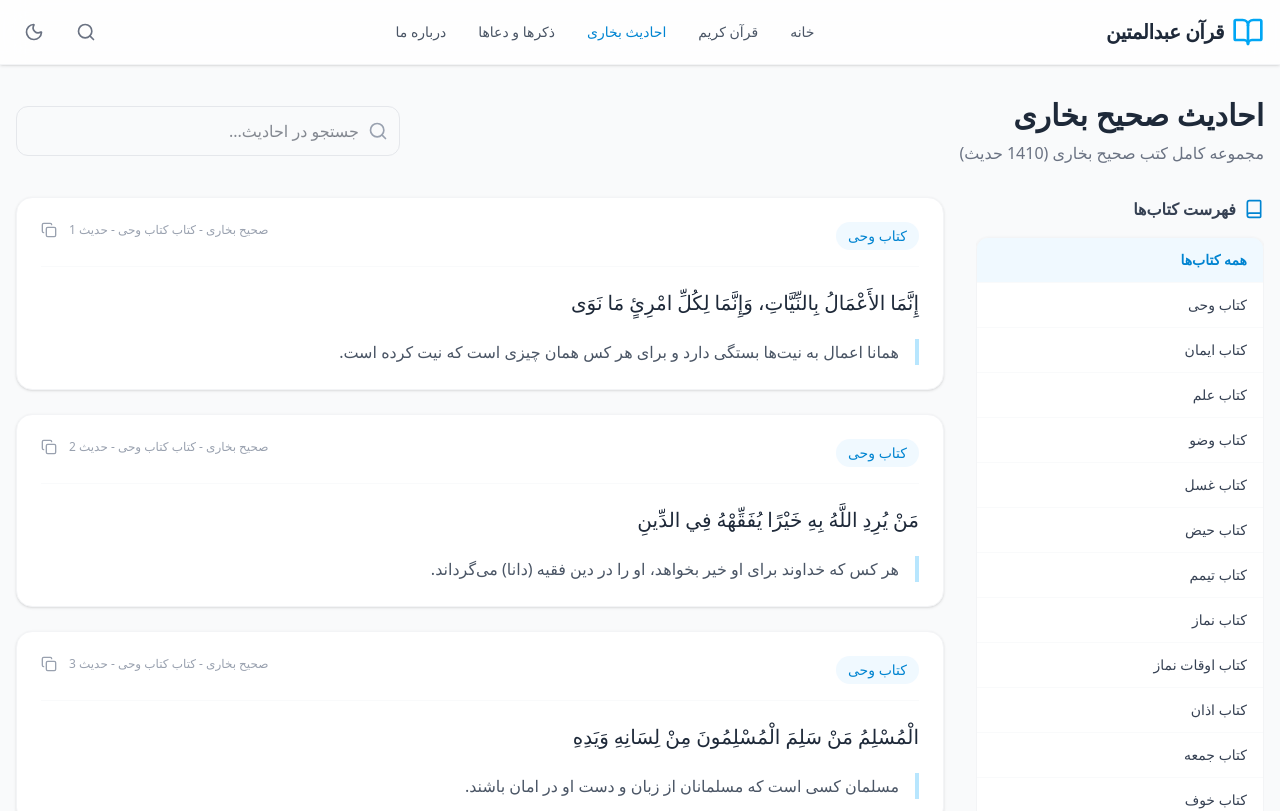
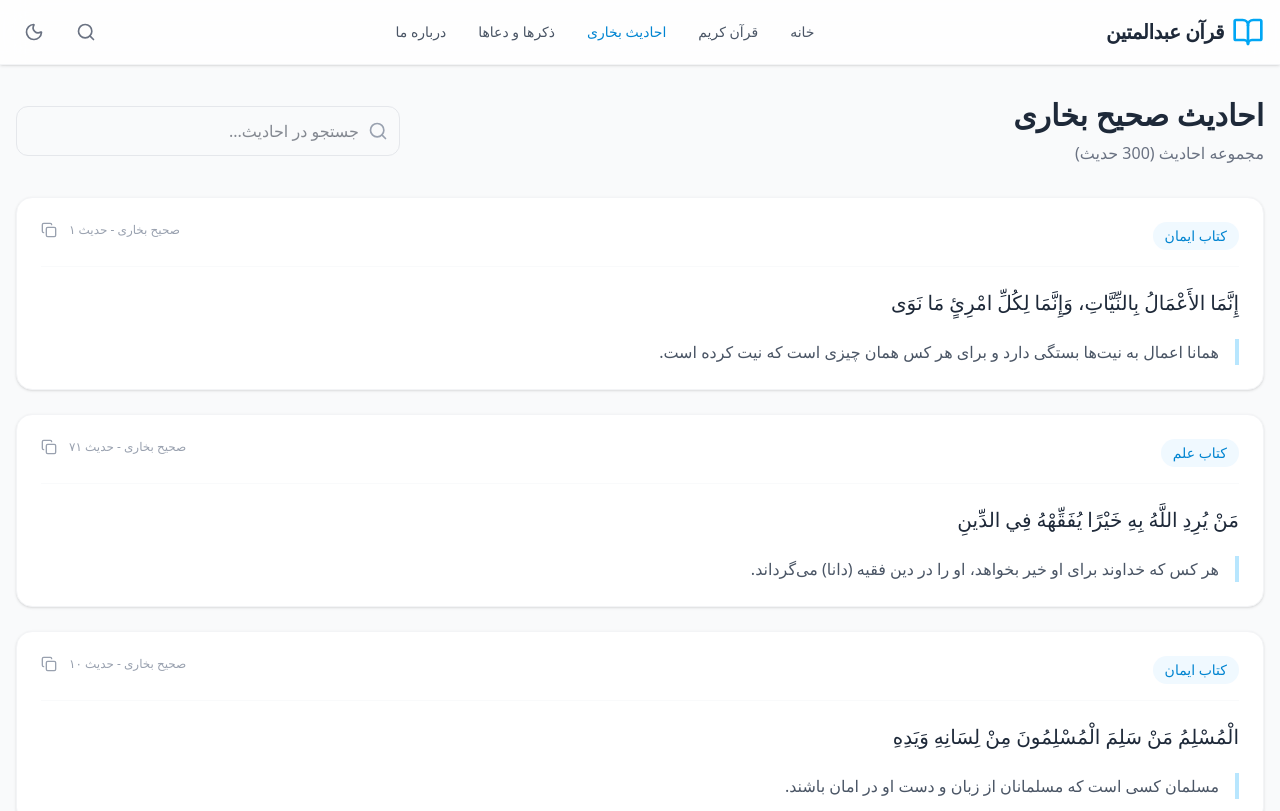
Before and after one commit to mrmatinazizi/Quran1, a React (Vite) app: page /hadith in a window 1280 px wide. Shown: the top 811 px of the page. Built offline with nearby package versions, Linux system fonts and the light colour scheme.

Commit message:
Update Hadith.tsx

```diff
--- a/src/pages/Hadith.tsx
+++ b/src/pages/Hadith.tsx
@@ -1,66 +1,45 @@
 import { useState, useMemo } from 'react';
-import { Search, Book, Copy, Check, Menu, X } from 'lucide-react';
+import { Search, Copy, Check } from 'lucide-react';
 import { Helmet } from 'react-helmet-async';
 import hadithData from '../data/hadith.json';
 
 const Hadith = () => {
   const [searchTerm, setSearchTerm] = useState('');
-  const [selectedBook, setSelectedBook] = useState<string | null>(null);
   const [currentPage, setCurrentPage] = useState(1);
   const [copiedId, setCopiedId] = useState<number | null>(null);
-  const [isSidebarOpen, setIsSidebarOpen] = useState(false);
+
   const itemsPerPage = 20;
 
-  // Full list of Sahih Bukhari Books
-  const bukhariBooks = [
-    "کتاب وحی", "کتاب ایمان", "کتاب علم", "کتاب وضو", "کتاب غسل", "کتاب حیض", "کتاب تیمم", "کتاب نماز",
-    "کتاب اوقات نماز", "کتاب اذان", "کتاب جمعه", "کتاب خوف", "کتاب عیدین", "کتاب وتر", "کتاب استسقاء",
-    "کتاب کسوف", "کتاب سجده قرآن", "کتاب تقصیر نماز", "کتاب تهجد", "کتاب فضیلت نماز در مسجد مکه و مدینه",
-    "کتاب عمل در نماز", "کتاب سهو", "کتاب جناائز", "کتاب زکات", "کتاب حج", "کتاب عمره", "کتاب محصر",
-    "کتاب جزاء صید", "کتاب فضائل مدینه", "کتاب روزه", "کتاب تراویح", "کتاب اعتکاف", "کتاب بیع", "کتاب سلم",
-    "کتاب شفعه", "کتاب اجاره", "کتاب حواله", "کتاب کفالت", "کتاب وکالت", "کتاب مزارعه", "کتاب مساقات",
-    "کتاب استقراض", "کتاب خصومات", "کتاب لقطه", "کتاب مظالم", "کتاب شرکت", "کتاب رهن", "کتاب عتق",
-    "کتاب مکاتب", "کتاب هبه", "کتاب شهادات", "کتاب صلح", "کتاب شروط", "کتاب وصایا", "کتاب جهاد و سیر",
-    "کتاب فرض خمس", "کتاب جزیه", "کتاب بدو خلق", "کتاب انبیاء", "کتاب مناقب", "کتاب فضائل اصحاب",
-    "کتاب مغازی", "کتاب تفسیر", "کتاب فضائل قرآن", "کتاب نکاح", "کتاب طلاق", "کتاب نفقات", "کتاب اطعمه",
-    "کتاب عقیقه", "کتاب ذبائح", "کتاب اضاحی", "کتاب اشربه", "کتاب طب", "کتاب لباس", "کتاب ادب",
-    "کتاب استئذان", "کتاب دعوات", "کتاب رقاق", "کتاب قدر", "کتاب ایمان و نذور", "کتاب کفارات ایمان",
-    "کتاب فرائض", "کتاب حدود", "کتاب دیات", "کتاب استتابه مرتدین", "کتاب اکراه", "کتاب حیل", "کتاب تعبیر",
-    "کتاب فتنه", "کتاب احکام", "کتاب تمنی", "کتاب اخبار آحاد", "کتاب اعتصام به کتاب و سنت", "کتاب توحید"
-  ];//
+  // لیست کتاب‌ها دیگر لازم نیست → حذف شده
+  // const bukhariBooks = [...]   ← حذف کامل
 
-
-
-  // Simulate a larger database by distributing sample hadiths across all books
+  // تولید احادیث (بدون وابستگی به انتخاب کتاب)
   const allHadiths = useMemo(() => {
     const generated = [];
     let idCounter = 1;
 
-    // Create ~50-100 hadiths for each book to simulate the full collection
-    bukhariBooks.forEach((bookName, bookIndex) => {
-      // Use sample data cyclically
-      for (let i = 0; i < 15; i++) {
+    // چون دیگر فیلتر بر اساس کتاب نداریم، فقط نمونه‌ها را تکرار می‌کنیم
+    for (let i = 0; i < 300; i++) {   // تعداد را می‌توانی تغییر دهی
       const sample = hadithData[i % hadithData.length];
       generated.push({
         id: idCounter++,
-          book: bookName,
-          number: (bookIndex * 100) + i + 1,
+        book: sample.book || 'صحیح بخاری',   // اگر در json کتاب داشته باشد
+        number: i + 1,
         arabic: sample.arabic,
         persian: sample.persian,
-          source: `صحیح بخاری - کتاب ${bookName} - حدیث ${(bookIndex * 100) + i + 1}`
+        source: sample.source || `صحیح بخاری - حدیث ${i + 1}`
       });
     }
-    });
     return generated;
   }, []);
 
-  const filteredHadiths = allHadiths.filter(h => {
-    const matchesSearch = h.persian.includes(searchTerm) ||
+  // فیلتر فقط بر اساس جستجو
+  const filteredHadiths = allHadiths.filter(h =>
+    h.persian.includes(searchTerm) ||
     h.arabic.includes(searchTerm) ||
-                          h.book.includes(searchTerm);
-    const matchesBook = selectedBook ? h.book === selectedBook : true;
-    return matchesSearch && matchesBook;
-  });
+    (h.book && h.book.includes(searchTerm)) ||
+    (h.source && h.source.includes(searchTerm))
+  );
 
   const totalPages = Math.ceil(filteredHadiths.length / itemsPerPage);
   const currentHadiths = filteredHadiths.slice(
@@ -80,20 +59,17 @@ const Hadith = () => {
         <title>احادیث صحیح بخاری | قرآن عبدالمتین</title>
       </Helmet>
 
-      {/* Header & Search */}
+      {/* Header & Search – بدون دکمه منو */}
       <div className="flex flex-col md:flex-row justify-between items-center gap-4">
         <div>
-          <h1 className="text-3xl font-bold text-gray-800 dark:text-gray-100">احادیث صحیح بخاری</h1>
-          <p className="text-gray-500 mt-2 dark:text-gray-400">مجموعه کامل کتب صحیح بخاری ({allHadiths.length} حدیث)</p>
+          <h1 className="text-3xl font-bold text-gray-800 dark:text-gray-100">
+            احادیث صحیح بخاری
+          </h1>
+          <p className="text-gray-500 mt-2 dark:text-gray-400">
+            مجموعه احادیث ({allHadiths.length} حدیث)
+          </p>
         </div>
 
-        <div className="flex w-full md:w-auto gap-2">
-          <button
-            className="md:hidden p-3 bg-white border border-gray-200 rounded-xl text-gray-600 dark:bg-gray-800 dark:border-gray-700 dark:text-gray-300"
-            onClick={() => setIsSidebarOpen(!isSidebarOpen)}
-          >
-            {isSidebarOpen ? <X /> : <Menu />}
-          </button>
         <div className="relative w-full md:w-96">
           <input
             type="text"
@@ -108,86 +84,45 @@ const Hadith = () => {
           <Search className="absolute right-3 top-1/2 -translate-y-1/2 text-gray-400 w-5 h-5" />
         </div>
       </div>
-      </div>
 
-      <div className="grid grid-cols-1 lg:grid-cols-4 gap-8 relative">
-        {/* Sidebar Books - Mobile Drawer & Desktop Sidebar */}
-        <div className={`
-          fixed inset-0 z-40 bg-black/50 transition-opacity lg:hidden
-          ${isSidebarOpen ? 'opacity-100 visible' : 'opacity-0 invisible'}
-        `} onClick={() => setIsSidebarOpen(false)} />
-
-
-         <div className={`
-          fixed inset-y-0 right-0 z-50 w-3/4 max-w-xs bg-white shadow-xl transform transition-transform duration-300 ease-in-out lg:translate-x-0 lg:static lg:w-auto lg:shadow-none lg:bg-transparent lg:col-span-1 dark:bg-gray-900 lg:dark:bg-transparent
-          ${isSidebarOpen ? 'translate-x-0' : 'translate-x-full'}
-        `}>
-          <div className="h-full flex flex-col lg:h-auto">
-            <div className="p-4 border-b border-gray-100 lg:hidden flex justify-between items-center dark:border-gray-800">
-              <h3 className="font-bold text-gray-800 dark:text-gray-100">فهرست کتاب‌ها</h3>
-              <button onClick={() => setIsSidebarOpen(false)} className="dark:text-gray-400"><X className="w-5 h-5" /></button>
-            </div>
-
-            <div className="p-4 lg:p-0 flex-1 overflow-y-auto">
-              <h3 className="hidden lg:flex font-bold text-gray-700 mb-4 items-center gap-2 dark:text-gray-200">
-                <Book className="w-5 h-5 text-sky-600 dark:text-sky-400" />
-                فهرست کتاب‌ها
-              </h3>
-              <div className="bg-white rounded-xl shadow-sm border border-gray-100 overflow-hidden lg:max-h-[calc(100vh-200px)] overflow-y-auto dark:bg-gray-800 dark:border-gray-700">
+      {/* لیست احادیث – تمام عرض صفحه */}
+      <div className="space-y-6">
+        {currentHadiths.map((hadith) => (
+          <div
+            key={hadith.id}
+            className="bg-white p-6 rounded-2xl shadow-sm border border-gray-100 hover:shadow-md transition-all group dark:bg-gray-800 dark:border-gray-700"
+          >
+            <div className="flex justify-between items-start mb-4 border-b border-gray-50 pb-4 dark:border-gray-700">
+              <span className="text-sky-600 font-medium text-sm bg-sky-50 px-3 py-1 rounded-full dark:bg-sky-900/30 dark:text-sky-400">
+                {hadith.book}
+              </span>
+              <div className="flex items-center gap-3">
+                <span className="text-gray-400 text-xs dark:text-gray-500">
+                  {hadith.source}
+                </span>
                 <button
-                  onClick={() => {
-                    setSelectedBook(null);
-                    setCurrentPage(1);
-                    setIsSidebarOpen(false);
-                  }}
-                  className={`w-full text-right px-4 py-3 hover:bg-sky-50 hover:text-sky-600 transition-colors border-b border-gray-50 last:border-0 flex justify-between items-center text-sm dark:border-gray-700 dark:hover:bg-gray-700 dark:hover:text-sky-400 ${
-                    selectedBook === null ? 'bg-sky-50 text-sky-600 font-bold dark:bg-sky-900/30 dark:text-sky-400' : 'text-gray-700 dark:text-gray-300'
-                  }`}
-                >
-
-
-
-                  <span>همه کتاب‌ها</span>
-                </button>
-                {bukhariBooks.map((book) => (
-                  <button
-                    key={book}
-                    onClick={() => {
-                      setSelectedBook(book);
-                      setCurrentPage(1);
-                      setIsSidebarOpen(false);
-                    }}
-                    className={`w-full text-right px-4 py-3 hover:bg-sky-50 hover:text-sky-600 transition-colors border-b border-gray-50 last:border-0 flex justify-between items-center text-sm dark:border-gray-700 dark:hover:bg-gray-700 dark:hover:text-sky-400 ${
-                      selectedBook === book ? 'bg-sky-50 text-sky-600 font-bold dark:bg-sky-900/30 dark:text-sky-400' : 'text-gray-700 dark:text-gray-300'
-                    }`}
-                  >
-                    <span>{book}</span>
-                  </button>
-                ))}
-              </div>
-            </div>
-          </div>
-        </div>
-
-        {/* Hadith List */}
-        <div className="lg:col-span-3 space-y-6">
-          {currentHadiths.map((hadith) => (
-            <div key={hadith.id} className="bg-white p-6 rounded-2xl shadow-sm border border-gray-100 hover:shadow-md transition-all group dark:bg-gray-800 dark:border-gray-700">
-              <div className="flex justify-between items-start mb-4 border-b border-gray-50 pb-4 dark:border-gray-700">
-                <span className="text-sky-600 font-medium text-sm bg-sky-50 px-3 py-1 rounded-full dark:bg-sky-900/30 dark:text-sky-400">{hadith.book}</span>
-                <div className="flex items-center gap-3">
-                  <span className="text-gray-400 text-xs dark:text-gray-500">{hadith.source}</span>
-                  <button
-                    onClick={() => handleCopy(`${hadith.arabic}\n\n${hadith.persian}\n\nمنبع: ${hadith.source}`, hadith.id)}
+                  onClick={() =>
+                    handleCopy(
+                      `${hadith.arabic}\n\n${hadith.persian}\n\nمنبع: ${hadith.source}`,
+                      hadith.id
+                    )
+                  }
                   className="text-gray-400 hover:text-sky-600 transition-colors dark:hover:text-sky-400"
                   title="کپی متن حدیث"
                 >
-                    {copiedId === hadith.id ? <Check className="w-4 h-4 text-green-500" /> : <Copy className="w-4 h-4" />}
+                  {copiedId === hadith.id ? (
+                    <Check className="w-4 h-4 text-green-500" />
+                  ) : (
+                    <Copy className="w-4 h-4" />
+                  )}
                 </button>
               </div>
             </div>
 
-              <p className="text-right text-xl leading-loose font-arabic text-gray-800 mb-4 dark:text-gray-100" style={{ fontFamily: 'Amiri, serif' }}>
+            <p
+              className="text-right text-xl leading-loose font-arabic text-gray-800 mb-4 dark:text-gray-100"
+              style={{ fontFamily: 'Amiri, serif' }}
+            >
               {hadith.arabic}
             </p>
 
@@ -221,7 +156,6 @@ const Hadith = () => {
         )}
       </div>
     </div>
-    </div>
   );
 };
 
```
Lines whose indentation alone changed are shown as unchanged.
